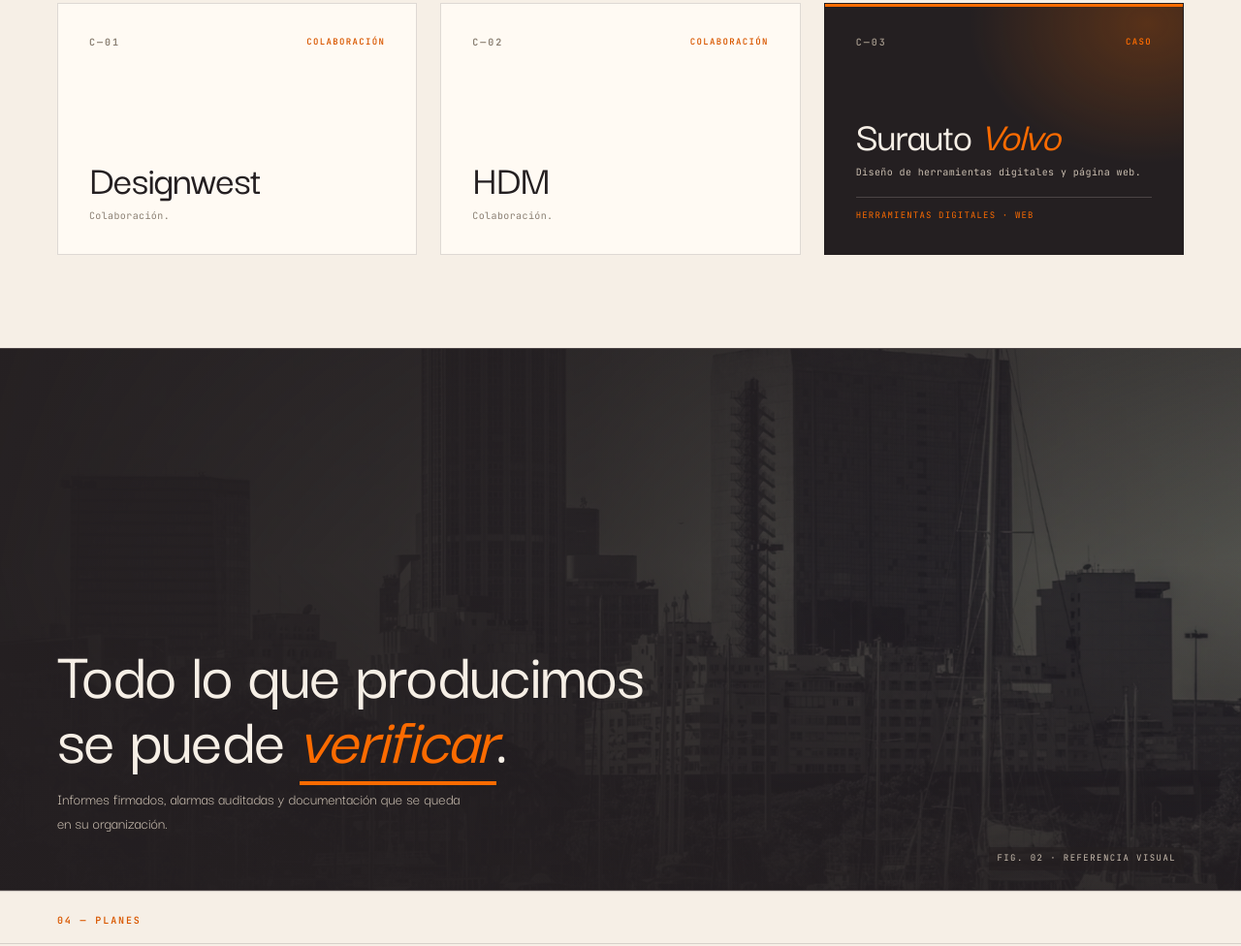
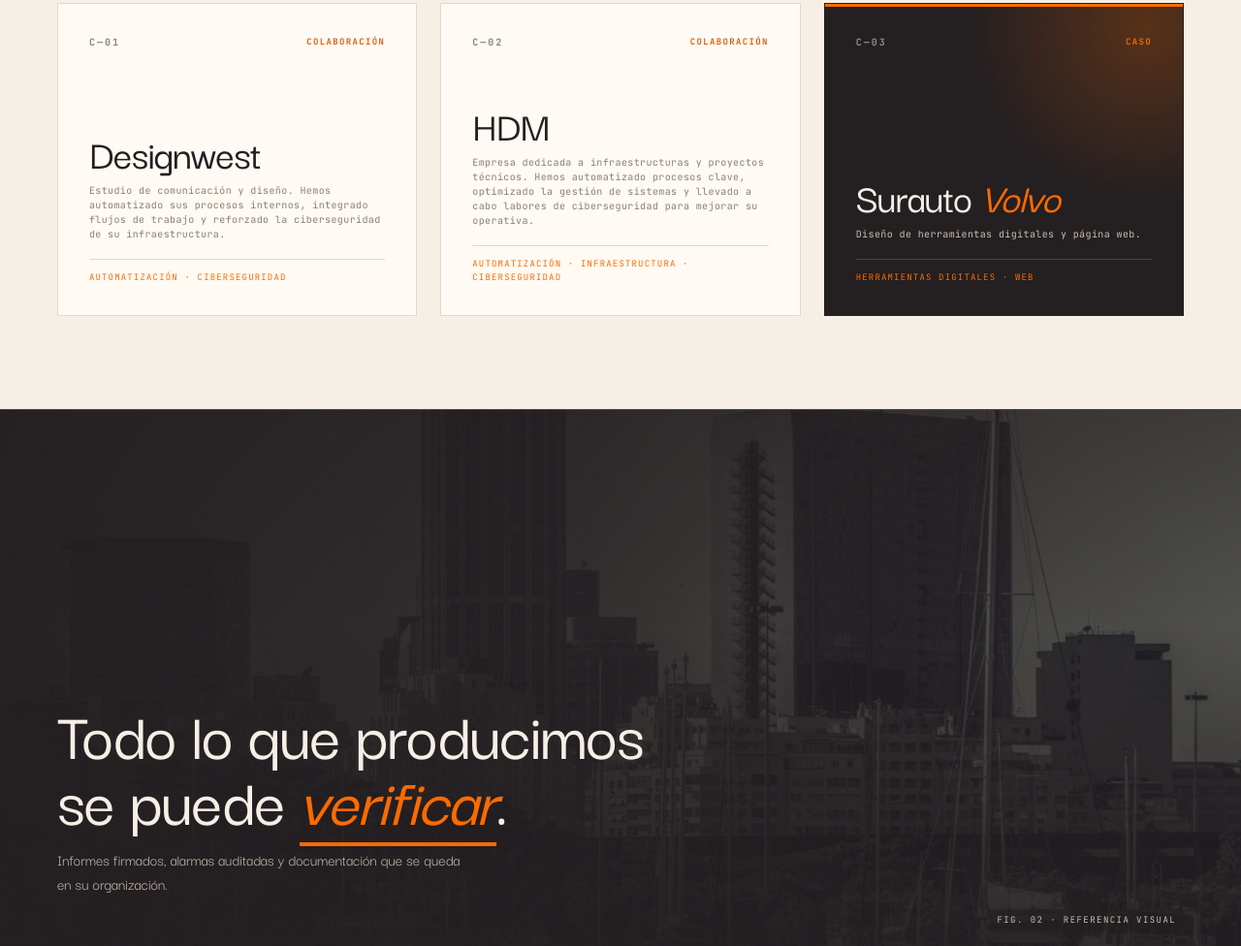
Before and after one commit to fj2009/gemiura-web, a plain HTML site: page web/index.html in a window 1280 px wide. Shown: the part 3636-4612 px from the top of the page at 97% size. Drawn offline with Linux system fonts and the light colour scheme.

Commit message:
Añadir info Designwest/HDM: automatización y ciberseguridad

```diff
--- a/web/index.html
+++ b/web/index.html
@@ -450,7 +450,8 @@
             <span class="colaborador__tipo">Colaboración</span>
           </header>
           <h3 class="colaborador__nombre">Designwest</h3>
-          <p class="colaborador__glosa">Colaboración.</p>
+          <p class="colaborador__glosa">Estudio de comunicación y diseño. Hemos automatizado sus procesos internos, integrado flujos de trabajo y reforzado la ciberseguridad de su infraestructura.</p>
+          <span class="colaborador__sello">Automatización · Ciberseguridad</span>
         </article>
 
         <article class="colaborador" data-reveal style="--i:1">
@@ -459,7 +460,8 @@
             <span class="colaborador__tipo">Colaboración</span>
           </header>
           <h3 class="colaborador__nombre">HDM</h3>
-          <p class="colaborador__glosa">Colaboración.</p>
+          <p class="colaborador__glosa">Empresa dedicada a infraestructuras y proyectos técnicos. Hemos automatizado procesos clave, optimizado la gestión de sistemas y llevado a cabo labores de ciberseguridad para mejorar su operativa.</p>
+          <span class="colaborador__sello">Automatización · Infraestructura · Ciberseguridad</span>
         </article>
 
         <article class="colaborador colaborador--destacado" data-reveal style="--i:2">
```
